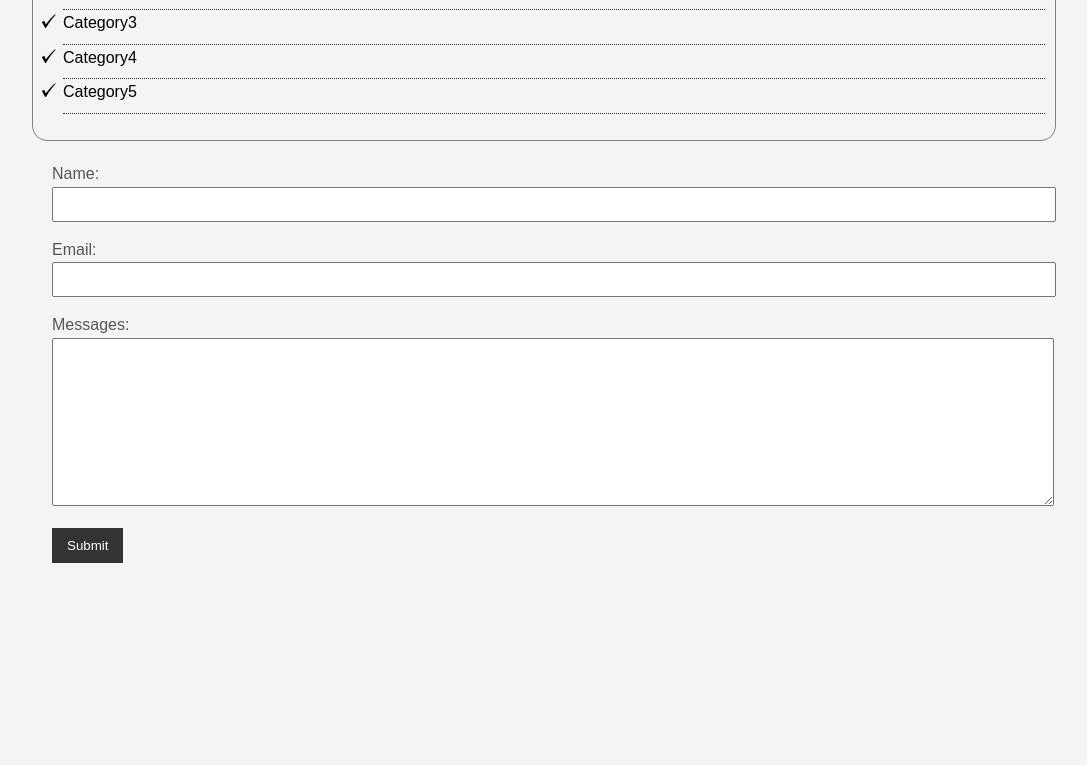
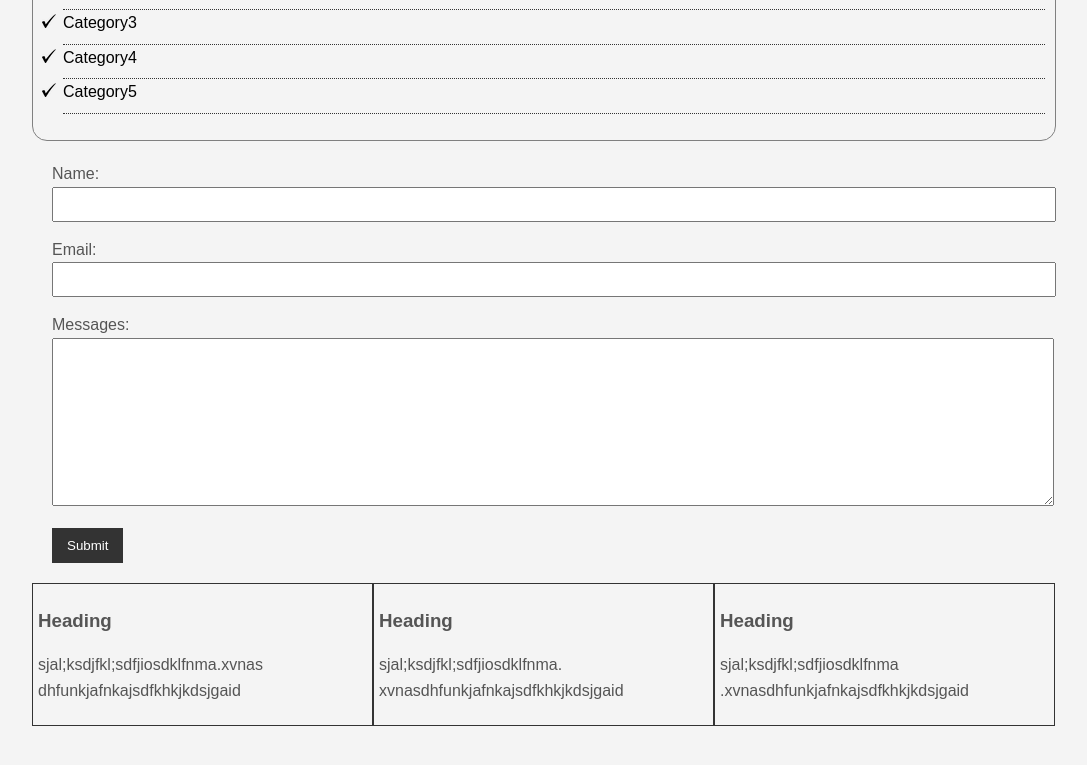
Before and after one commit to foureverhh/YoutubeFrontend, a plain HTML site: page csscheatsheet/index.html in a window 1280 px wide. Shown: the part 806-1571 px from the top of the page, without its empty margins (96-1183 px from the left). Drawn offline with Linux system fonts and the light colour scheme.

Commit message:
box-sizing:border-box and float in .block

```diff
--- a/csscheatsheet/css/style.css
+++ b/csscheatsheet/css/style.css
@@ -117,3 +117,11 @@ a:hover {
     background: red;
     color:yellow;
 }
+
+.block{
+    float:left;
+    width:33.3%;
+    border: 1px solid #333;
+    padding: 5px;
+    box-sizing: border-box;
+}
--- a/csscheatsheet/index.html
+++ b/csscheatsheet/index.html
@@ -62,8 +62,29 @@
                         <textarea name="message" cols="50" rows="10"></textarea>
                     </div>
                     <input type="submit" value="Submit" class="button" name="">
+                </form>
 
-                </form>
+                <div class="block">
+                    <h3>Heading</h3>
+                    <p>
+                    sjal;ksdjfkl;sdfjiosdklfnma.xvnas
+                    dhfunkjafnkajsdfkhkjkdsjgaid
+                    </p>
+                </div>
+                <div class="block">
+                    <h3>Heading</h3>
+                    <p>
+                    sjal;ksdjfkl;sdfjiosdklfnma.
+                    xvnasdhfunkjafnkajsdfkhkjkdsjgaid
+                    </p>
+                </div>
+                <div class="block">
+                    <h3>Heading</h3>
+                    <p>
+                    sjal;ksdjfkl;sdfjiosdklfnma
+                    .xvnasdhfunkjafnkajsdfkhkjkdsjgaid
+                    </p>
+                </div>
         </div><!--.container ends-->
         <div style="margin-top:500px"></div>
     </body>
```
